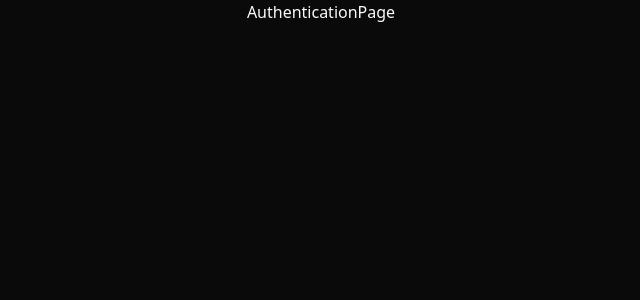
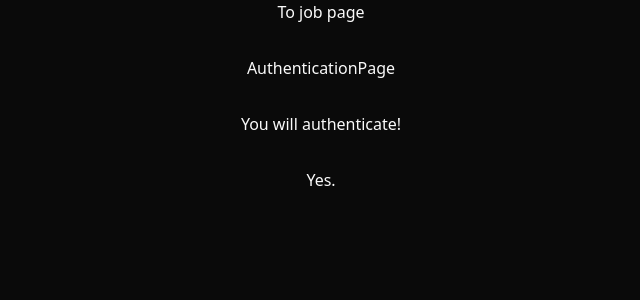
Before and after one commit to EskildVeren/jobb-logg, a React (Vite) app in the folder app/: page / in a window 1280 px wide. Shown: the top 300 px of the page, without its empty margins (319-959 px from the left). Built offline with nearby package versions, Linux system fonts and the light colour scheme.

Commit message:
feat: :sparkles: add page for authentication

```diff
--- a/app/src/pages/authenticationPage/AuthenticationPage.tsx
+++ b/app/src/pages/authenticationPage/AuthenticationPage.tsx
@@ -1,7 +1,17 @@
 import React from "react";
+import { Link } from "react-router-dom";
 
 function AuthenticationPage() {
-  return <div>AuthenticationPage</div>;
+  return (
+    <>
+      <Link to={"jobs"}>To job page</Link>
+      <div className="">AuthenticationPage</div>
+      <p>You will authenticate!</p>
+      <div>
+        <p>Yes.</p>
+      </div>
+    </>
+  );
 }
 
 export default AuthenticationPage;
```
